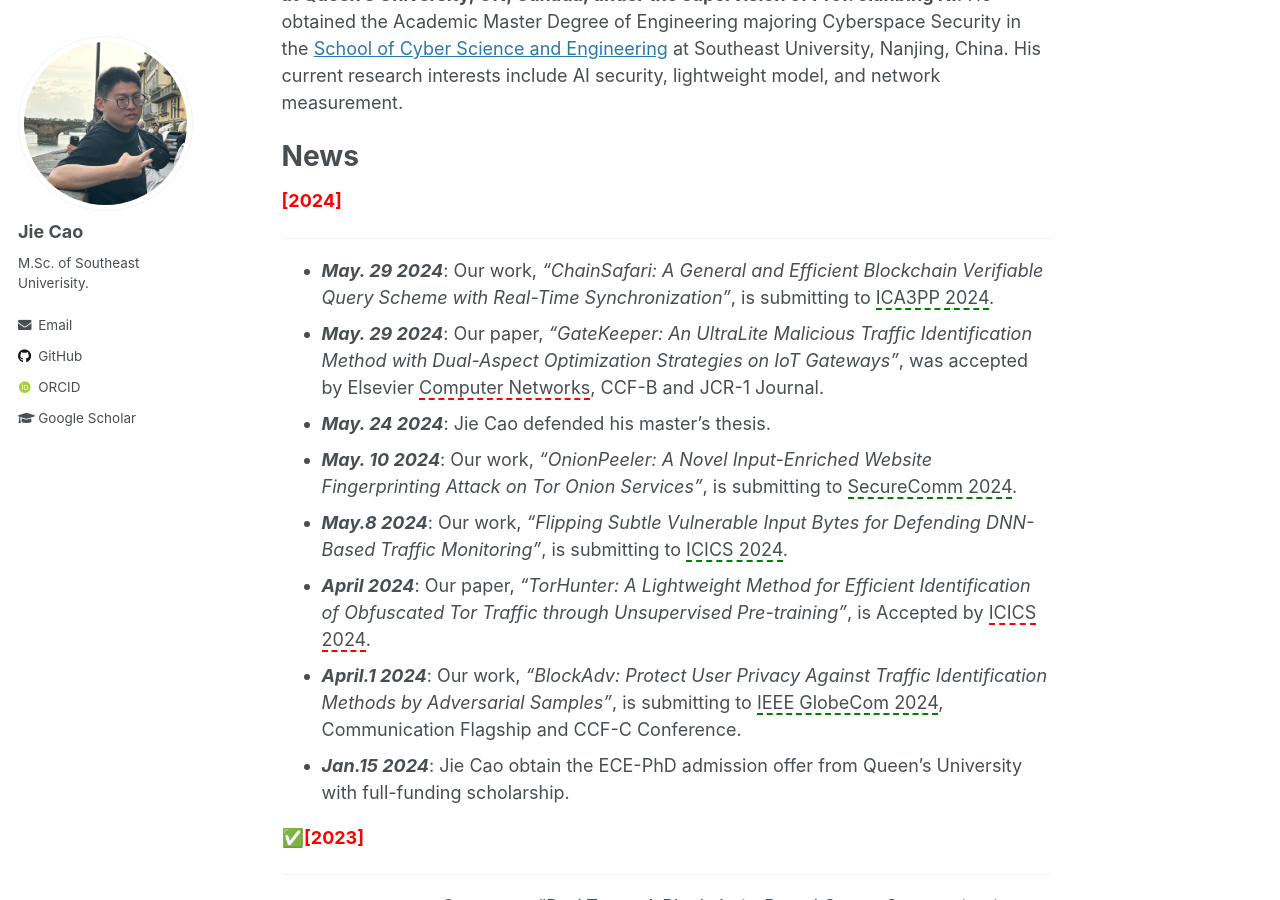
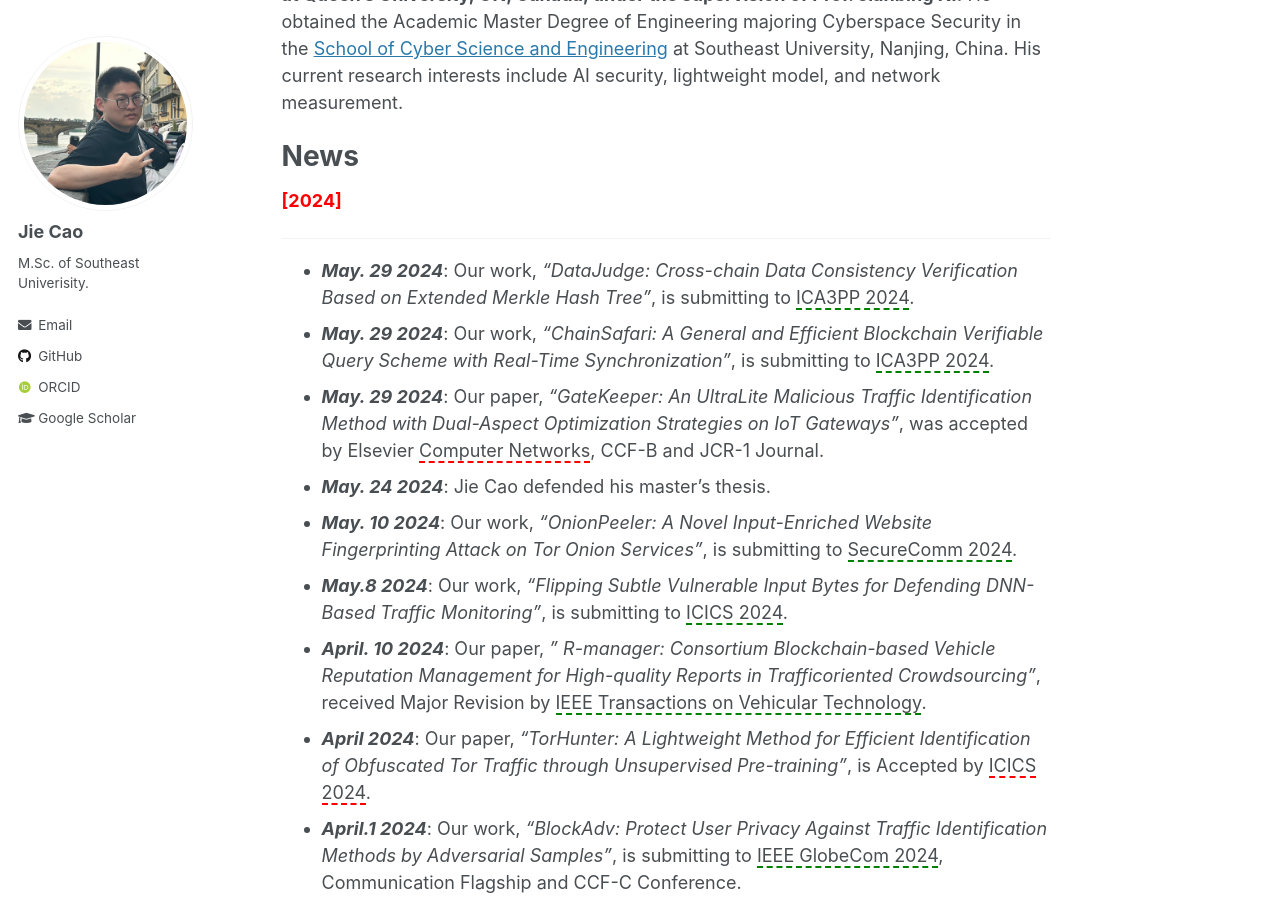
Before and after one commit to JieJayCao/JieJayCao.github.io, a Jekyll site: the page built from _pages/about.md, in a window 1280 px wide and 900 px high, scrolled down 206 px. Built offline with Jekyll 4.4.1, drawn with Linux system fonts in a browser that asks for light colours; some web fonts are replaced; formulas are drawn with MathJax 3.

Commit message:
Update about.md

```diff
--- a/_pages/about.md
+++ b/_pages/about.md
@@ -14,11 +14,13 @@ Welcome. **Jie Cao is pursuing his Ph.D. degree in Electrical and Computer Engin
 **<font color=red>[2024]</font>**
 
 _________________
+- ***May. 29 2024***: Our work, *"DataJudge: Cross-chain Data Consistency Verification Based on Extended Merkle Hash Tree"*, is submitting to <span style="border-bottom: 2px dashed green;">ICA3PP 2024</span>.
 - ***May. 29 2024***: Our work, *"ChainSafari: A General and Efficient Blockchain Verifiable Query Scheme with Real-Time Synchronization"*, is submitting to <span style="border-bottom: 2px dashed green;">ICA3PP 2024</span>.
 - ***May. 29 2024***: Our paper, *"GateKeeper: An UltraLite Malicious Traffic Identification Method with Dual-Aspect Optimization Strategies on IoT Gateways"*, was accepted by Elsevier <span style="border-bottom: 2px dashed red;">Computer Networks</span>, CCF-B and JCR-1 Journal.
 - ***May. 24 2024***: Jie Cao defended his master's thesis.
 - ***May. 10 2024***: Our work, *"OnionPeeler: A Novel Input-Enriched Website Fingerprinting Attack on Tor Onion Services"*, is submitting to <span style="border-bottom: 2px dashed green;">SecureComm 2024</span>.
 - ***May.8 2024***: Our work, *"Flipping Subtle Vulnerable Input Bytes for Defending DNN-Based Traffic Monitoring"*, is submitting to <span style="border-bottom: 2px dashed green;">ICICS 2024</span>.
+- ***April. 10 2024***: Our paper, *" R-manager: Consortium Blockchain-based Vehicle Reputation Management for High-quality Reports in Trafficoriented Crowdsourcing"*, received Major Revision by <span style="border-bottom: 2px dashed green;">IEEE Transactions on Vehicular Technology</span>.
 - ***April 2024***: Our paper, *"TorHunter: A Lightweight Method for Efficient Identification of Obfuscated Tor Traffic through Unsupervised Pre-training"*, is Accepted by <span style="border-bottom: 2px dashed red;">ICICS 2024</span>.
 - ***April.1 2024***: Our work, *"BlockAdv: Protect User Privacy Against Traffic Identification Methods by Adversarial Samples"*, is submitting to <span style="border-bottom: 2px dashed green;">IEEE GlobeCom 2024</span>, Communication Flagship and CCF-C Conference.
 - ***Jan.15 2024***: Jie Cao obtain the ECE-PhD admission offer from Queen's University with full-funding scholarship.
```
